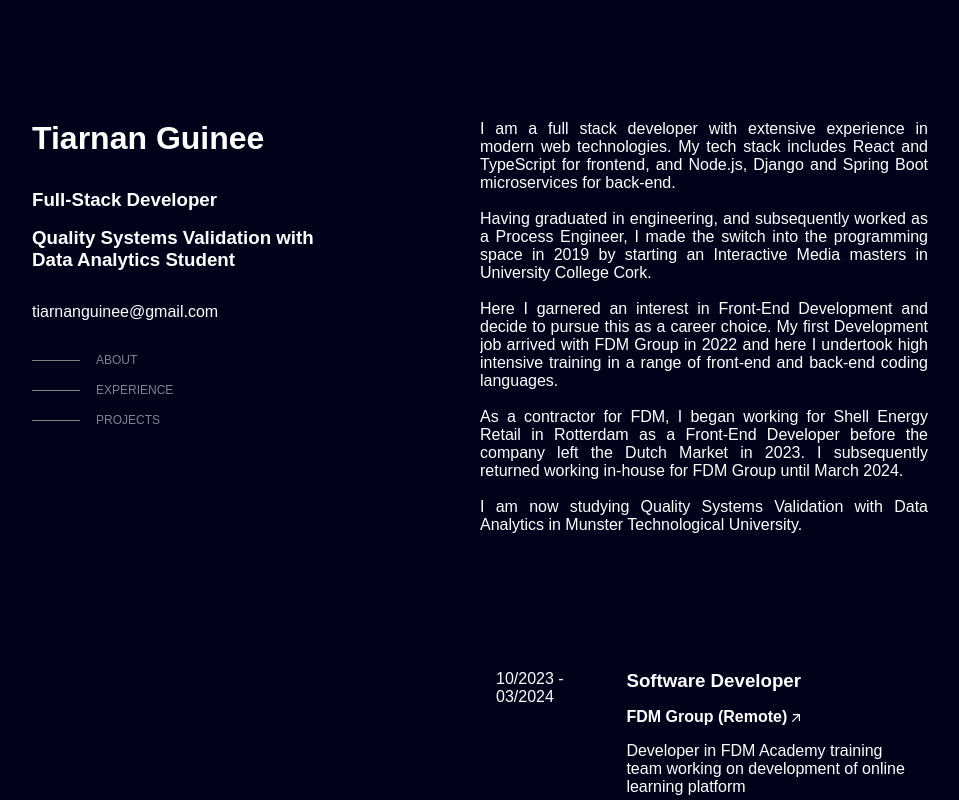
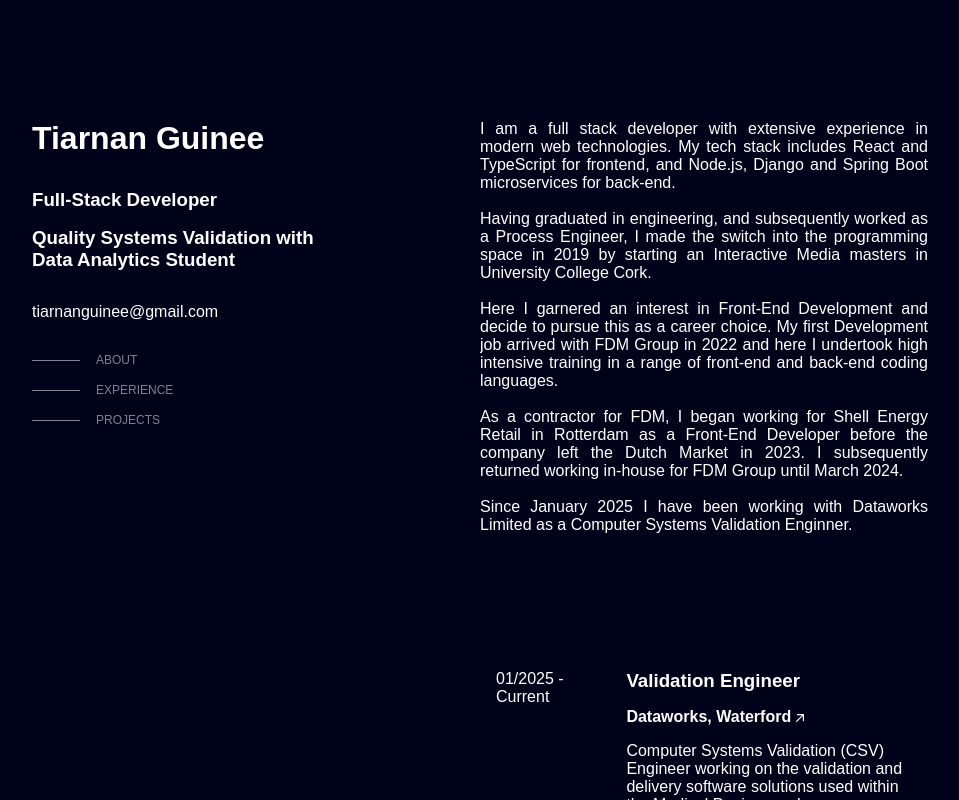
Before and after one commit to tiarnola/tiarnola.github.io, a React (Vite) app: page / in a window 1280 px wide. Shown: the whole page, without its empty margins (160-1119 px from the left). Built offline with nearby package versions, Linux system fonts and the light colour scheme.

Commit message:
Update Information.tsx
include Dataworks experience

```diff
--- a/src/components/Information/Information.tsx
+++ b/src/components/Information/Information.tsx
@@ -48,13 +48,23 @@ const Information = () => {
               </p>
               <br></br>
               <p>
-                I am now studying Quality Systems Validation with Data Analytics in Munster Technological University.
+                Since January 2025 I have been working with Dataworks Limited as a Computer Systems Validation Enginner.
               </p>
             </div>
           </section>
           <section id="experience">
             <div className="divider"></div>
             <h1 className="main-headings">EXPERIENCE</h1>
+            <Experience
+              date={"01/2025 - Current"}
+              position={"Validation Engineer"}
+              company="Dataworks, Waterford"
+              description={
+                "Computer Systems Validation (CSV) Engineer working on the validation and delivery software solutions used within the Medical Devices and Pharmaceutical sectors"
+              }
+              skills={["CSV", "IQ/OQ/PQ", "Power Platform", "GMP"]}
+              website={"https://www.fdmgroup.com"}
+            />
             <Experience
               date={"10/2023 - 03/2024"}
               position={"Software Developer"}
```
